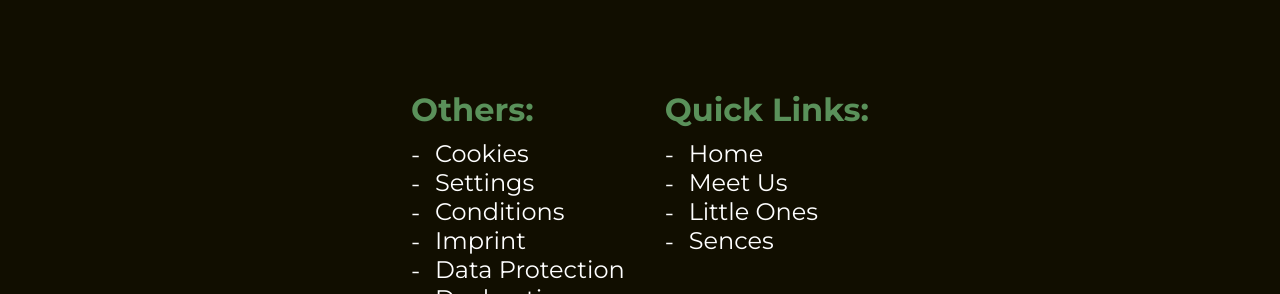
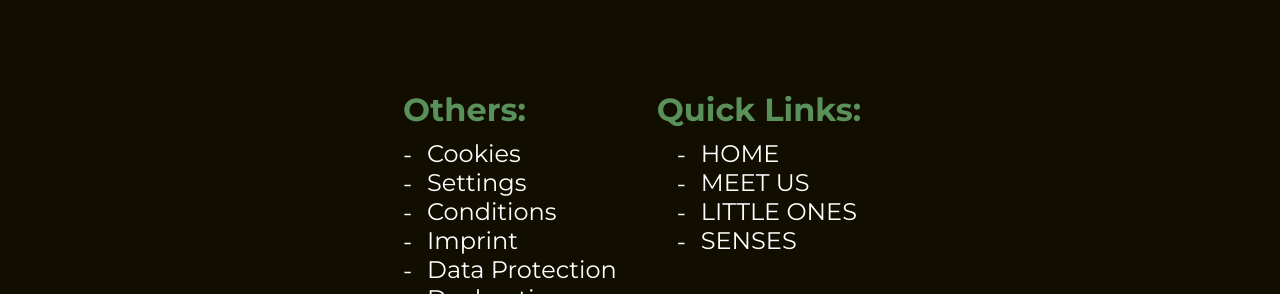
Before and after one commit to Denkhellen/Kobold, a plain HTML site: page index.html in a window 1280 px wide. Shown: the part 11706-12000 px from the top of the page. Drawn offline with Linux system fonts and the light colour scheme.

Commit message:
Footer klickbrar

```diff
--- a/css Kobold Website.css
+++ b/css Kobold Website.css
@@ -206,6 +206,7 @@ html {
     padding: 0.625rem; /* War 10px */
     border: 0.0625rem solid rgb(17, 14, 0); /* War 1px */
   }
+
 
   .grid-item.image img {
     width: 100%; /* Sorgt dafür, dass Bilder die volle Zellenbreite nutzen */
@@ -433,6 +434,7 @@ html {
   top: 50%;
 }
 
+
 /* CSS für den neuen Button */
 .join-button {
   background: linear-gradient(90deg, #f34389, #ffd632); /* Grüner Hintergrund */
@@ -619,6 +621,14 @@ html {
   display: flex;
   align-items: center; /
 }
+.footer-column a {
+  text-decoration: none; /* Entfernt die Unterstreichung der Links */
+  color: inherit; /* Übernimmt die Schriftfarbe des Listenelements */
+}
+
+.footer-column:hover a {
+  color: #f8f8f9; /* Ändert die Farbe der Links beim Hover */
+}
 
 .footer-column ul li::before {
   content: "-"; /* Setzt einen Strich als Listensymbol */
@@ -628,6 +638,7 @@ html {
   top: 50%;
     transform: translateY(-50%);
 }
+
 
 .footer-copy {
   text-align: center; /* Rechtsbündige Ausrichtung des Copyright-Textes */
--- a/index.html
+++ b/index.html
@@ -59,6 +59,7 @@
     <!-- Zeile 2 -->
     <div class="grid-item image" style="grid-column: 2; grid-row: 2;">
       <img src="Bibliothek.webp" alt="Bild">
+
     </div>
     <div class="grid-item text" style="grid-column: 4; grid-row: 2;">
       <h2>Library</h2>
@@ -72,7 +73,7 @@
     <!-- Zeile 3 -->
     <div class="grid-item text" style="grid-column: 2; grid-row: 3;">
       <h2>Café</h2>
-      <p>Charming Venue: Floral Meadow Café, 12 Blossom Bend.</p>
+      <p>Charming Venue: Floral Café, 12 Blossom Bend.</p>
       <p>Goblin Favorite: Frequented by flower-loving goblins.</p>
       <p>Operating Hours: Sunrise to sunset service.</p>
       <p>Key Features: Rustic, nature-inspired décor.</p>
@@ -212,10 +213,10 @@
       <div class="footer-column">
         <h3>Quick Links:</h3>
         <ul>
-          <li>Home</li>
-          <li>Meet Us</li>
-          <li>Little Ones</li>
-          <li>Sences</li>
+          <li class="footer-column"><a href="#title-container">HOME</a></li>  <!-- Ändern in Button -->
+          <li class="footer-column"><a href="#new-grid">MEET US</a></li>
+              <li class="footer-column"><a href="#slideshow-container">LITTLE ONES</a></li>
+              <li class="footer-column"><a href="#full-width-banner">SENSES</a></li>
         </ul>
       </div>
     </div>
```
